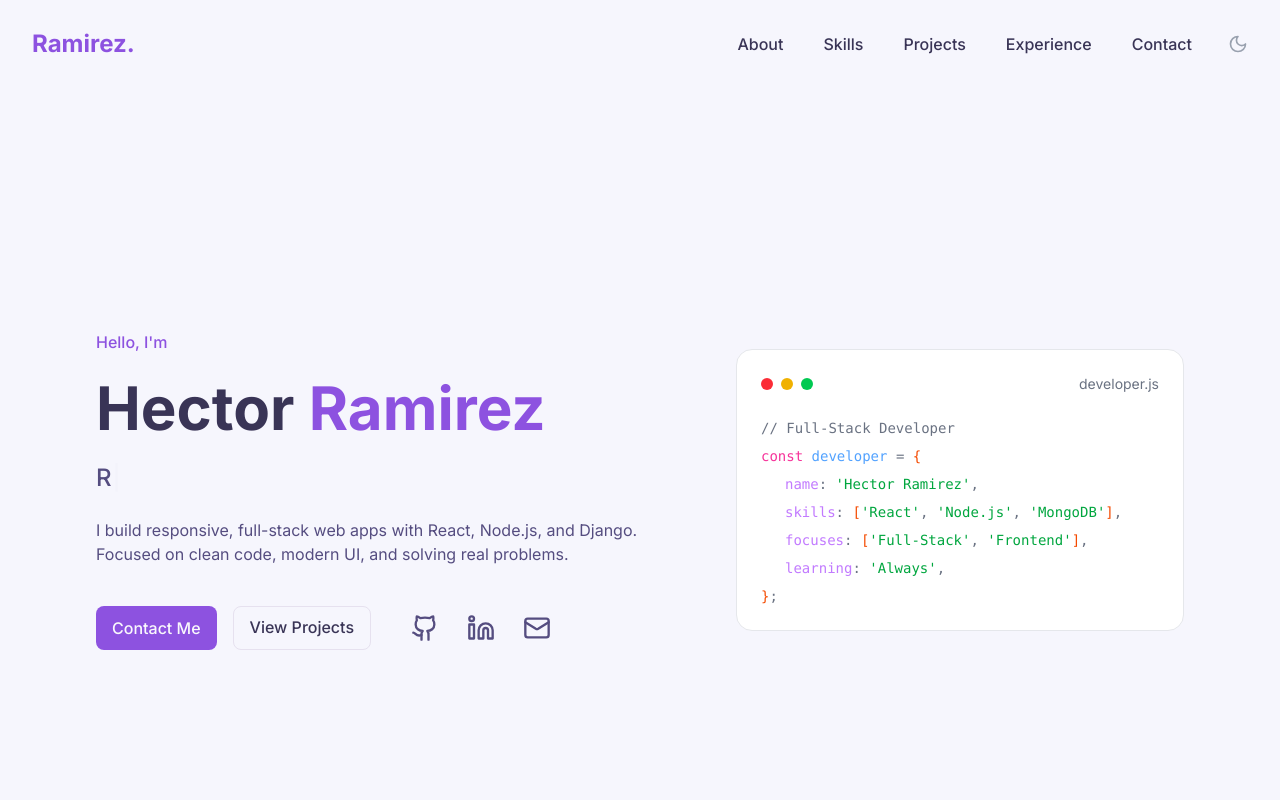
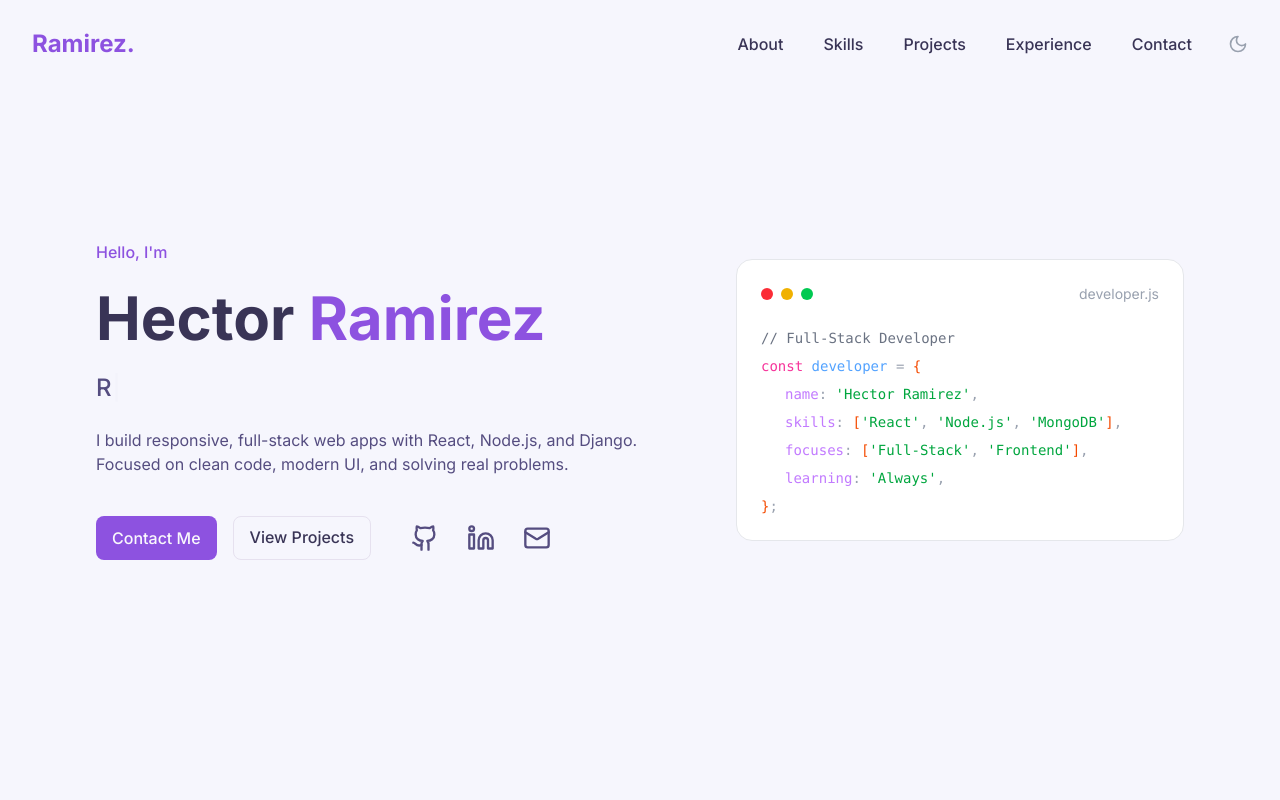
Before and after one commit to hectorlil48/my-portfolio, a React (Vite) app: page / in a window 1280 px wide. Shown: the top 800 px of the page. Built offline with nearby package versions, Linux system fonts and the light colour scheme.

Commit message:
Put the Header of the Hero into the Intro component. Removed top-padding of the main tag.

```diff
--- a/src/App.jsx
+++ b/src/App.jsx
@@ -10,7 +10,7 @@ const App = () => {
   return (
     <div className="bg-background dark:bg-background font-inter min-h-screen transition-colors duration-300">
       <Navbar />
-      <main className="pt-[90px]">
+      <main className="pt-[90px] lg:pt-0">
         <Hero />
         <About />
         <Skills />
--- /dev/null
+++ b/src/components/layout/Intro.jsx
@@ -0,0 +1,80 @@
+import { GithubIcon, Linkedin, Mail } from "lucide-react";
+import TypewriterComponent from "typewriter-effect";
+
+const Intro = () => {
+  return (
+    <header className="flex max-w-xl flex-col space-y-6 text-center lg:text-left">
+      <span className="text-primary text-sm font-medium transition-[font-size] duration-300 md:text-base">
+        Hello, I'm
+      </span>
+      <h1 className="text-heading text-4xl font-bold transition-[font-size] duration-300 md:text-5xl lg:text-6xl">
+        Hector <span className="text-primary">Ramirez</span>
+      </h1>
+
+      <div
+        aria-live="polite"
+        className="text-foreground text-2xl font-medium md:text-2xl"
+      >
+        <TypewriterComponent
+          options={{
+            strings: [
+              "Full-Stack Developer",
+              "React & Django Enthusiast",
+              "Builder of Modern Web Apps",
+              "Always Learning, Always Building",
+            ],
+            autoStart: true,
+            loop: true,
+          }}
+        />
+      </div>
+
+      <p className="text-foreground">
+        I build responsive, full-stack web apps with React, Node.js, and Django.
+        Focused on clean code, modern UI, and solving real problems.
+      </p>
+
+      <div className="mt-4 flex flex-col items-center justify-center gap-6 md:flex-row lg:justify-start">
+        <div className="flex flex-row gap-4">
+          <a
+            href="#contact"
+            aria-label="Go to contact section"
+            className="bg-primary text-main-btn rounded-lg px-4 py-[10px] text-base font-medium duration-300 hover:scale-105 hover:shadow-md"
+          >
+            Contact Me
+          </a>
+          <a
+            href="#projects"
+            aria-label="Go to projects section"
+            className="border-outline text-heading hover:bg-primary hover:text-main-btn hover:border-primary rounded-lg border px-4 py-2 text-base font-medium transition-colors duration-300 hover:scale-105 hover:shadow-md"
+          >
+            View Projects
+          </a>
+        </div>
+
+        <div className="text-foreground flex h-10 flex-row items-center gap-7 md:ml-4">
+          <a
+            href="https://github.com/hectorlil48"
+            target="_blank"
+            rel="noopener noreferrer"
+            aria-label="GitHub"
+          >
+            <GithubIcon className="hover:text-primary h-6 w-6 transition-all duration-300 hover:scale-120 hover:rotate-6 lg:h-7 lg:w-7" />
+          </a>
+          <a
+            href="https://www.linkedin.com/in/hector-ramirez-6a6509170/"
+            target="_blank"
+            rel="noopener noreferrer"
+          >
+            <Linkedin className="hover:text-primary h-6 w-6 transition-all duration-300 hover:scale-120 hover:rotate-6 lg:h-7 lg:w-7" />
+          </a>
+          <a href="mailto:hramir94@gmail.com" aria-label="Email">
+            <Mail className="hover:text-primary h-6 w-6 transition-all duration-300 hover:scale-120 hover:rotate-6 lg:h-7 lg:w-7" />
+          </a>
+        </div>
+      </div>
+    </header>
+  );
+};
+
+export default Intro;
--- a/src/components/sections/Hero.jsx
+++ b/src/components/sections/Hero.jsx
@@ -1,5 +1,4 @@
-import { GithubIcon, Linkedin, Mail } from "lucide-react";
-import TypewriterComponent from "typewriter-effect";
+import Intro from "../layout/Intro";
 
 const Hero = () => {
   return (
@@ -7,138 +6,77 @@ const Hero = () => {
       id="home"
       className="font-inter mx-auto flex min-h-screen max-w-6xl flex-col items-center justify-between gap-10 px-8 py-24 lg:flex-row"
     >
-      <div className="flex max-w-xl flex-col space-y-6 text-center lg:text-left">
-        <span className="text-primary text-sm font-medium transition-[font-size] duration-300 md:text-base">
-          Hello, I'm
-        </span>
-        <h1 className="text-heading text-4xl font-bold transition-[font-size] duration-300 md:text-5xl lg:text-6xl">
-          Hector <span className="text-primary">Ramirez</span>
-        </h1>
-
-        <div
-          aria-live="polite"
-          className="text-foreground text-2xl font-medium md:text-2xl"
-        >
-          <TypewriterComponent
-            options={{
-              strings: [
-                "Full-Stack Developer",
-                "React & Django Enthusiast",
-                "Builder of Modern Web Apps",
-                "Always Learning, Always Building",
-              ],
-              autoStart: true,
-              loop: true,
-            }}
-          />
-        </div>
-
-        <p className="text-foreground">
-          I build responsive, full-stack web apps with React, Node.js, and
-          Django. Focused on clean code, modern UI, and solving real problems.
-        </p>
-
-        <div className="mt-4 flex flex-col items-center justify-center gap-6 md:flex-row lg:justify-start">
-          <div className="flex flex-row gap-4">
-            <a
-              href="#contact"
-              aria-label="Go to contact section"
-              className="bg-primary text-main-btn rounded-lg px-4 py-[10px] text-base font-medium duration-300 hover:scale-105 hover:shadow-md"
-            >
-              Contact Me
-            </a>
-            <a
-              href="#projects"
-              aria-label="Go to projects section"
-              className="border-outline text-heading hover:bg-primary hover:text-main-btn hover:border-primary rounded-lg border px-4 py-2 text-base font-medium transition-colors duration-300 hover:scale-105 hover:shadow-md"
-            >
-              View Projects
-            </a>
-          </div>
-
-          <div className="text-foreground flex h-10 flex-row items-center gap-7 md:ml-4">
-            <a
-              href="https://github.com/hectorlil48"
-              target="_blank"
-              rel="noopener noreferrer"
-              aria-label="GitHub"
-            >
-              <GithubIcon className="hover:text-primary h-6 w-6 transition-all duration-300 hover:scale-120 hover:rotate-6 lg:h-7 lg:w-7" />
-            </a>
-            <a
-              href="https://www.linkedin.com/in/hector-ramirez-6a6509170/"
-              target="_blank"
-              rel="noopener noreferrer"
-            >
-              <Linkedin className="hover:text-primary h-6 w-6 transition-all duration-300 hover:scale-120 hover:rotate-6 lg:h-7 lg:w-7" />
-            </a>
-            <a href="mailto:hramir94@gmail.com" aria-label="Email">
-              <Mail className="hover:text-primary h-6 w-6 transition-all duration-300 hover:scale-120 hover:rotate-6 lg:h-7 lg:w-7" />
-            </a>
-          </div>
-        </div>
-      </div>
-      <div
+      <Intro />
+      <aside
         role="presentation"
         className="bg-code-bg w-full max-w-md rounded-2xl border border-gray-200 p-6 shadow-sm shadow-[rgba(0,0,0,0)_0px_0px_0px_0px,rgba(0,0,0,0)_0px_0px_0px_0px,rgba(0,0,0,0.05)_0px_1px_2px_0px] transition-colors duration-300"
       >
         <div className="mb-6 flex items-center justify-between">
           <div className="flex space-x-2">
-            <div className="h-3 w-3 rounded-full bg-red-500"></div>
-            <div className="h-3 w-3 rounded-full bg-yellow-500"></div>
-            <div className="h-3 w-3 rounded-full bg-green-500"></div>
+            <div
+              aria-hidden="red circle"
+              className="h-3 w-3 rounded-full bg-red-500"
+            ></div>
+            <div
+              aria-hidden="yellow circle"
+              className="h-3 w-3 rounded-full bg-yellow-500"
+            ></div>
+            <div
+              aria-hidden="green circle"
+              className="h-3 w-3 rounded-full bg-green-500"
+            ></div>
           </div>
 
-          <div className="text-sm text-gray-500">developer.js</div>
+          <div className="text-sm text-gray-400">developer.js</div>
         </div>
         <div className="space-y-2 font-mono text-sm">
           <p className="text-gray-500">// Full-Stack Developer</p>
           <p>
             <span className="text-pink-500">const </span>
             <span className="text-blue-400">developer </span>
-            <span className="text-gray-500">= </span>
+            <span className="text-gray-400">= </span>
             <span className="text-orange-600">&#123;</span>
           </p>
           <p className="pl-6">
             <span className="text-purple-400">name</span>
-            <span className="text-gray-500">: </span>
+            <span className="text-gray-400">: </span>
             <span className="text-green-600">'Hector Ramirez'</span>
-            <span className="text-gray-500">,</span>
+            <span className="text-gray-400">,</span>
           </p>
           <p className="pl-6">
             <span className="text-purple-400">skills</span>
-            <span className="text-gray-500">: </span>
+            <span className="text-gray-400">: </span>
             <span className="text-orange-600">&#91;</span>
             <span className="text-green-600">'React'</span>
-            <span className="text-gray-500">, </span>
+            <span className="text-gray-400">, </span>
             <span className="text-green-600">'Node.js'</span>
-            <span className="text-gray-500">, </span>
+            <span className="text-gray-400">, </span>
             <span className="text-green-600">'MongoDB'</span>
             <span className="text-orange-600">&#93;</span>
-            <span className="text-gray-500">, </span>
+            <span className="text-gray-400">, </span>
           </p>
           <p className="pl-6">
             <span className="text-purple-400">focuses</span>
-            <span className="text-gray-500">: </span>
+            <span className="text-gray-400">: </span>
             <span className="text-orange-600">&#91;</span>
             <span className="text-green-600">'Full-Stack'</span>
-            <span className="text-gray-500">, </span>
+            <span className="text-gray-400">, </span>
             <span className="text-green-600">'Frontend'</span>
             <span className="text-orange-600">&#93;</span>
-            <span className="text-gray-500">, </span>
+            <span className="text-gray-400">, </span>
           </p>
           <p className="pl-6">
             <span className="text-purple-400">learning</span>
-            <span className="text-gray-500">: </span>
+            <span className="text-gray-400">: </span>
             <span className="text-green-600">'Always'</span>
-            <span className="text-gray-500">, </span>
+            <span className="text-gray-400">, </span>
           </p>
           <p>
             <span className="text-orange-600">&#125;</span>
-            <span className="text-gray-500">;</span>
+            <span className="text-gray-400">;</span>
           </p>
         </div>
-      </div>
+      </aside>
     </section>
   );
 };
```
